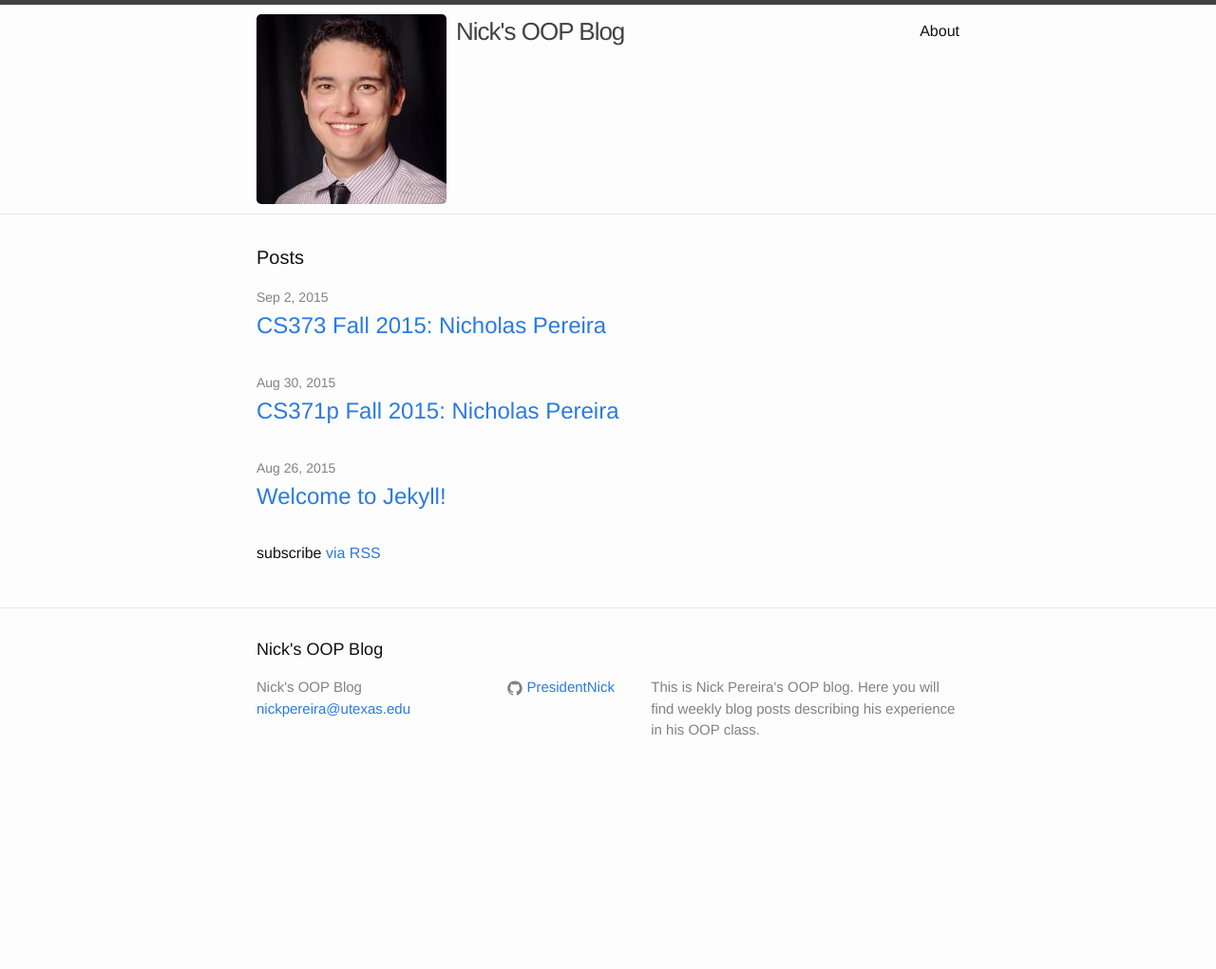
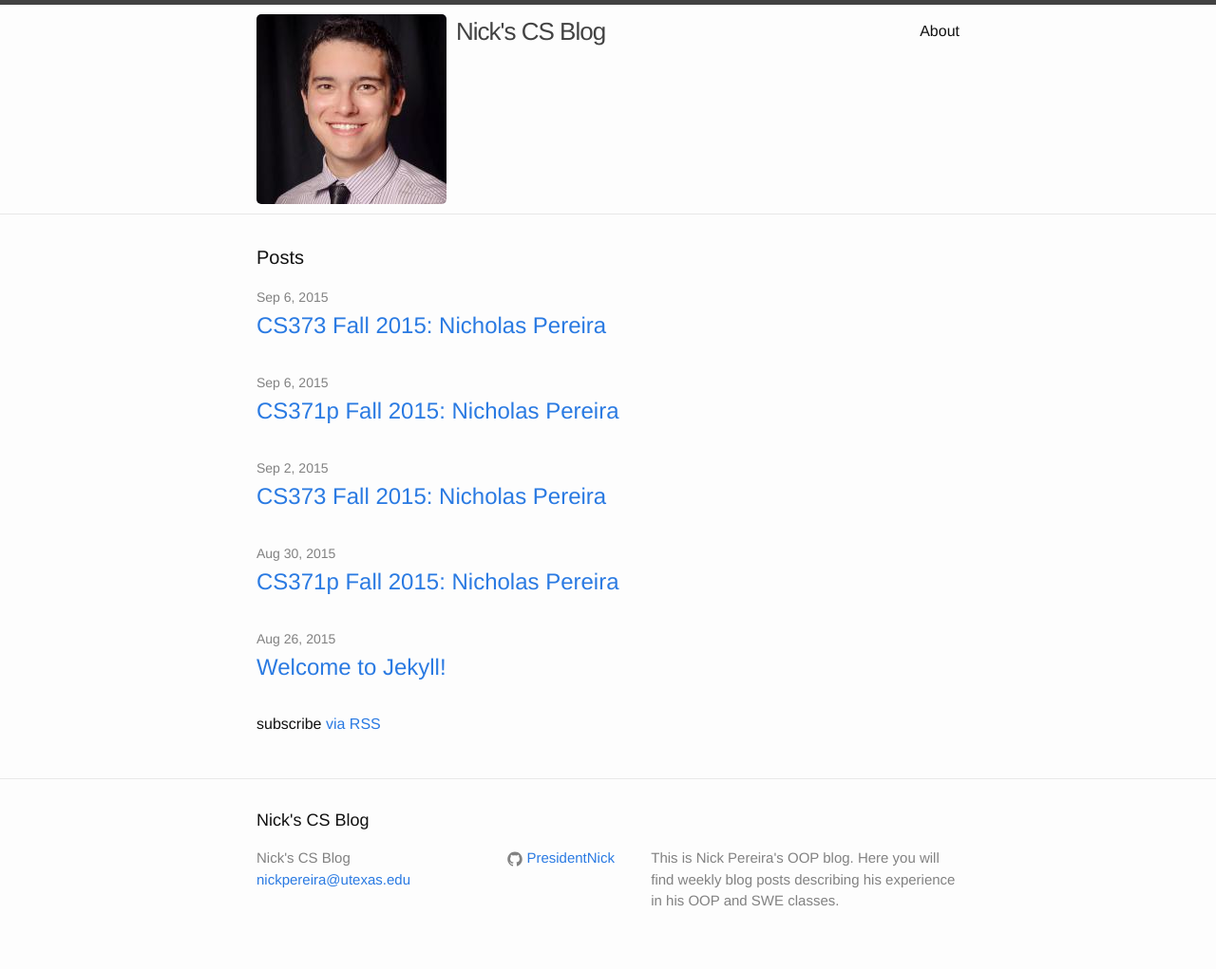
Before and after one commit to PresidentNick/presidentnick.github.io, a Jekyll site: the page built from blog/index.html, in a window 1280 px wide. Shown: the whole page at 95% size. Built offline with Jekyll 4.4.1, drawn with Linux system fonts in a browser that asks for light colours; before the commit the page ends 900 px from its top, so only the background shows below that.

Commit message:
added second week blog posts

```diff
--- a/_config.yml
+++ b/_config.yml
@@ -1,8 +1,8 @@
 # Site settings
-title: Nick's OOP Blog
+title: Nick's CS Blog
 email: nickpereira@utexas.edu
 description: > # this means to ignore newlines until "baseurl:"
-  This is Nick Pereira's OOP blog. Here you will find weekly blog posts describing his experience in his OOP class.
+  This is Nick Pereira's OOP blog. Here you will find weekly blog posts describing his experience in his OOP and SWE classes.
 baseurl: "" # the subpath of your site, e.g. /blog/
 url: "http://nickpereira.me/" # the base hostname & protocol for your site
 github_username:  PresidentNick
```
Also changed, not shown: blog/_posts/2015-09-06-second-week-of-oop.markdown (added, +18 -0 lines), blog/_posts/2015-09-06-second-week-of-swe.markdown (added, +20 -0 lines).
